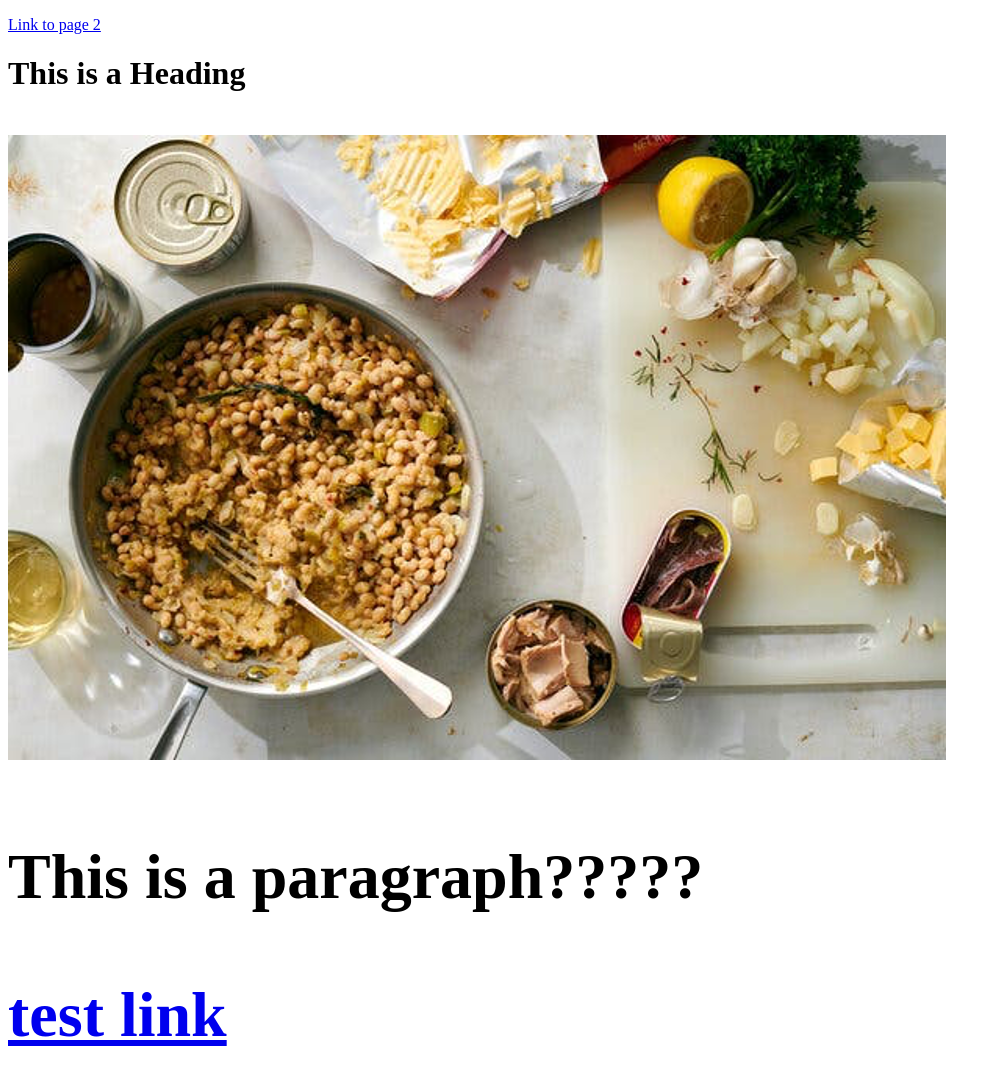
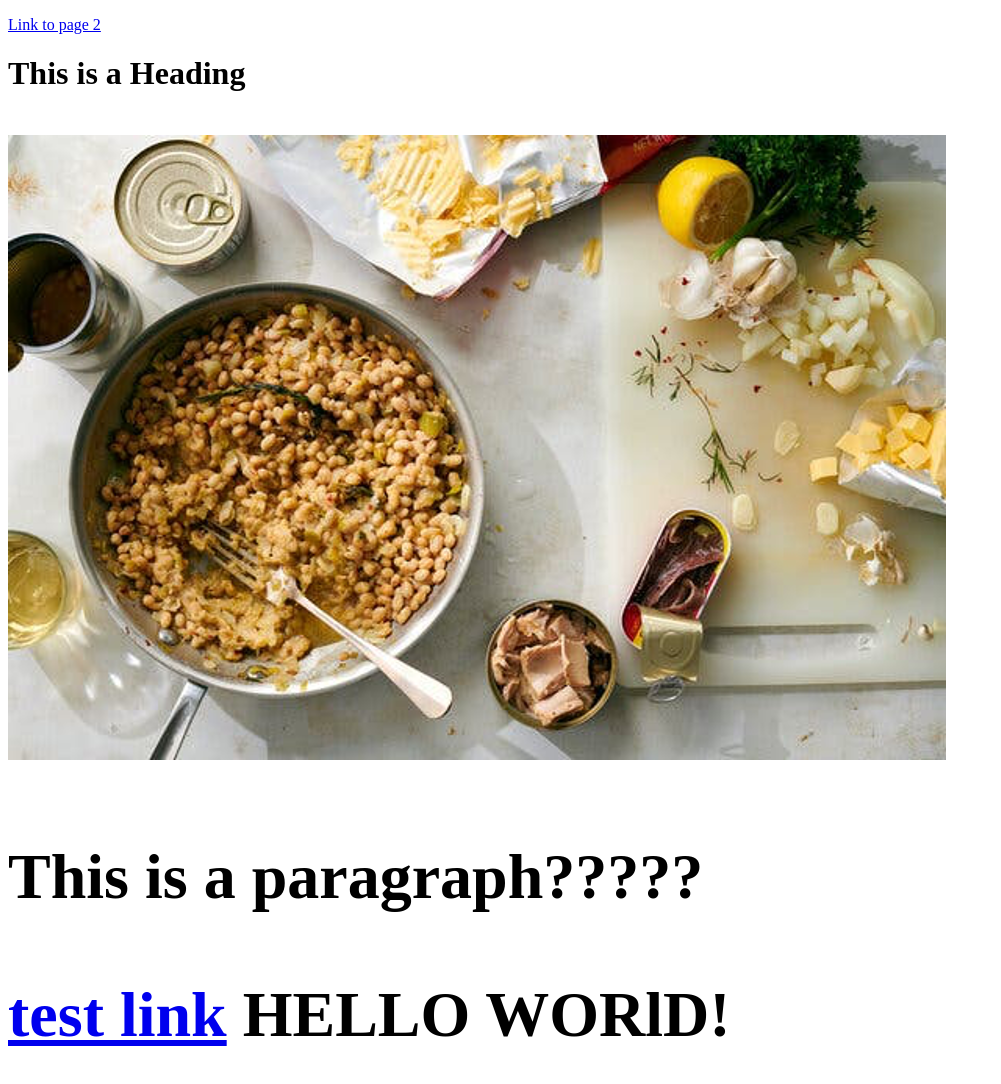
Before and after one commit to grantharris2022/grantharris2022.github.io, a website: page index.html in a window 1280 px wide. Shown: the whole page, without its empty margins (0-1001 px from the left). Drawn offline with Linux system fonts and the light colour scheme.

Commit message:
New commit

```diff
--- a/index.html
+++ b/index.html
@@ -17,6 +17,7 @@
 <p>This is a paragraph?????</p>
 <p>
     <a href="index.html" target=_blank">test link</a>
+    <b>HELLO WORlD!</b>
 </p>
 </body>
 </html>
```
